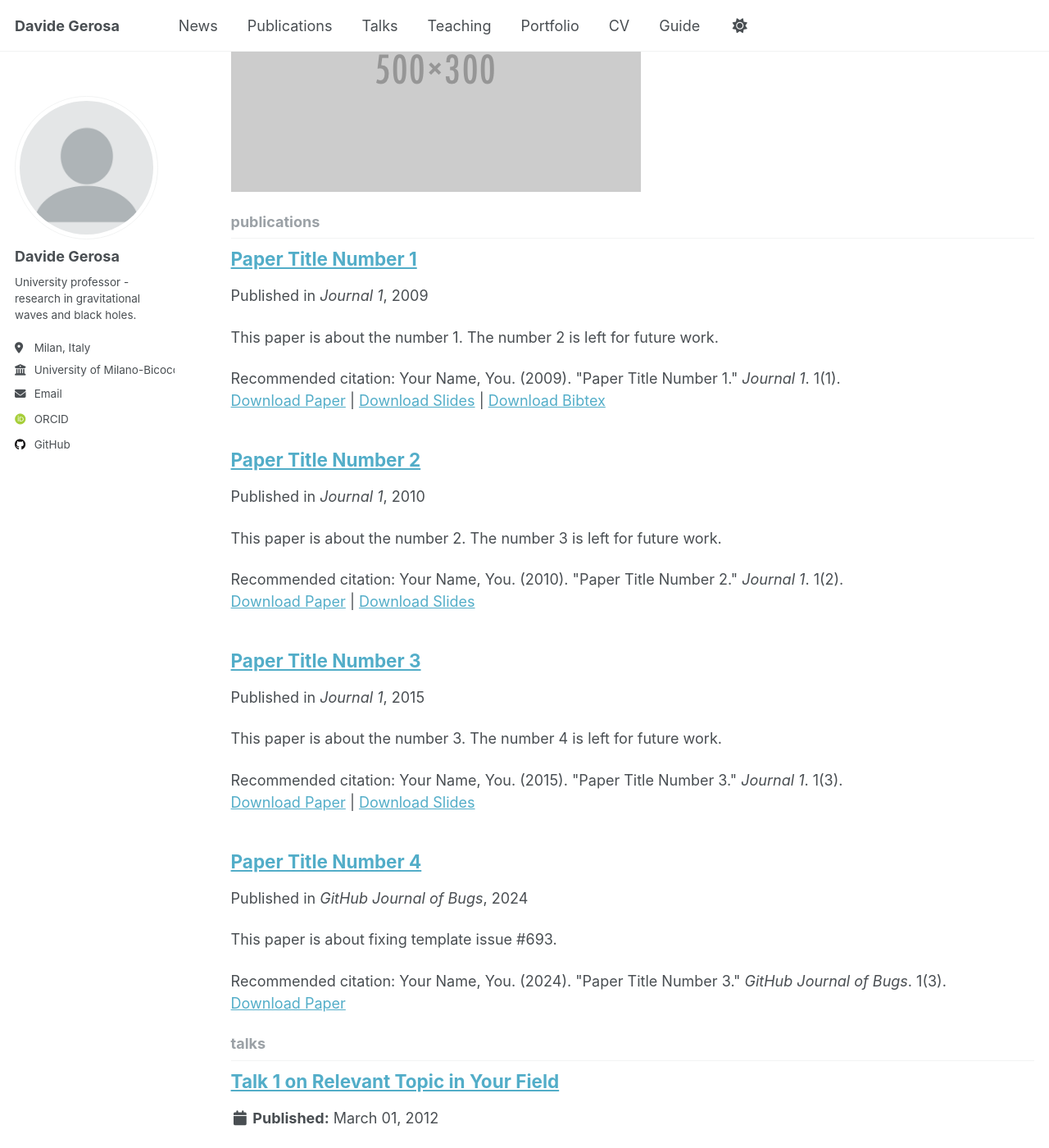
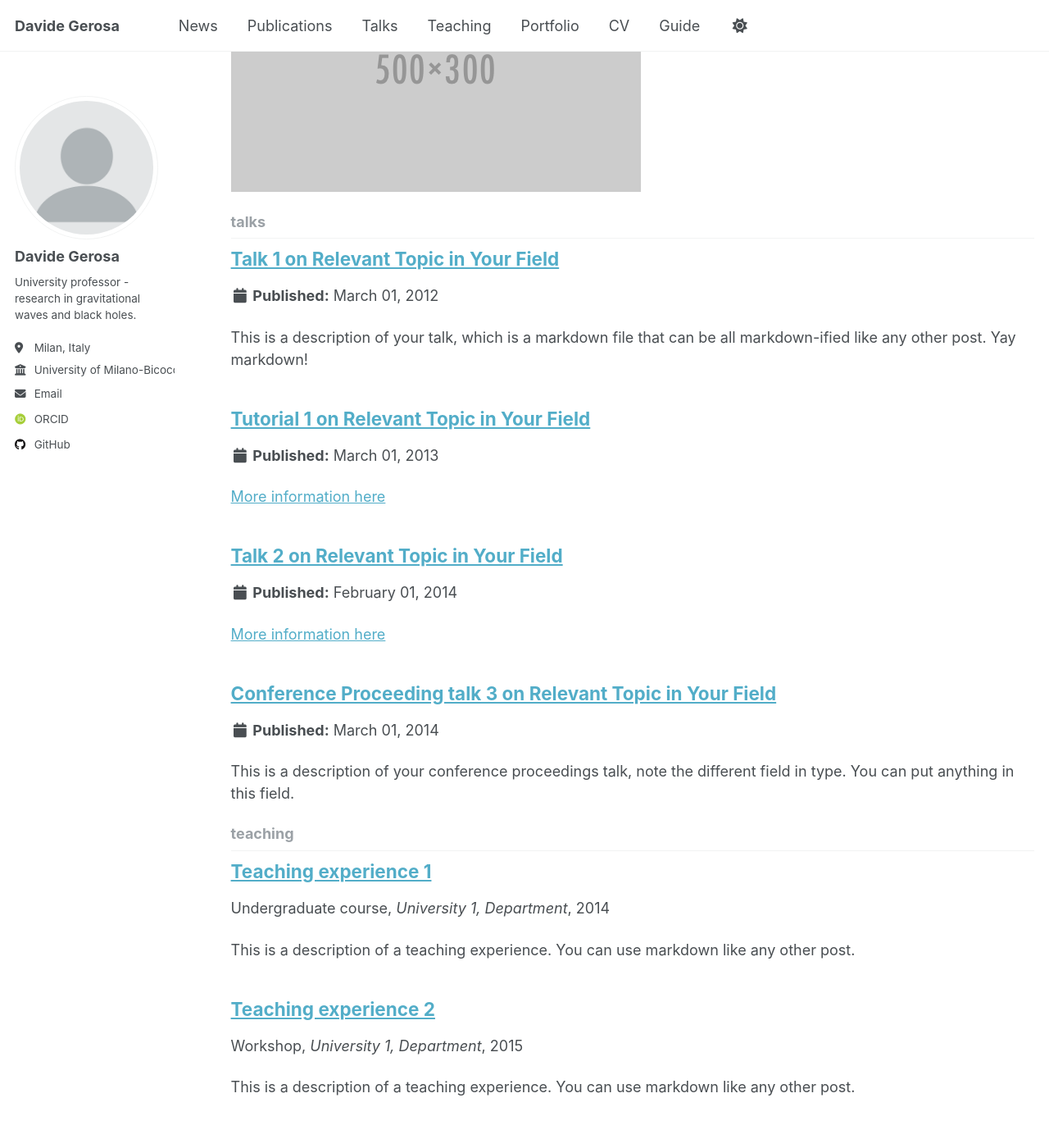
Before and after one commit to dgerosa/website, a Jekyll site: the page built from _pages/collection-archive.html, in a window 1280 px wide and 1400 px high, scrolled down 851 px. Shown: the whole window at 82% size. Built offline with Jekyll 4.4.1, drawn with Linux system fonts in a browser that asks for light colours; some web fonts are replaced.

Commit message:
Fri Jun  6 06:15:46 EDT 2025

```diff
--- a/_config.yml
+++ b/_config.yml
@@ -217,9 +217,9 @@
   teaching:
     output: true
     permalink: /:collection/:path/
-  publications:
-    output: true
-    permalink: /:collection/:path/
+#  publications:
+#    output: true
+#    permalink: /:collection/:path/
   portfolio:
     output: true
     permalink: /:collection/:path/
@@ -258,14 +258,14 @@
       share: true
       comments: true
   # _publications
-  - scope:
-      path: ""
-      type: publications
-    values:
-      layout: single
-      author_profile: true
-      share: true
-      comments: true
+  # - scope:
+  #     path: ""
+  #     type: publications
+  #   values:
+  #     layout: single
+  #     author_profile: true
+  #     share: true
+  #     comments: true
   # _portfolio
   - scope:
       path: ""
--- a/_publications/2009-10-01-paper-title-number-1.md
+++ /dev/null
@@ -1,14 +0,0 @@
----
-title: "Paper Title Number 1"
-collection: publications
-category: manuscripts
-permalink: /publication/2009-10-01-paper-title-number-1
-excerpt: 'This paper is about the number 1. The number 2 is left for future work.'
-date: 2009-10-01
-venue: 'Journal 1'
-slidesurl: 'http://academicpages.github.io/files/slides1.pdf'
-paperurl: 'http://academicpages.github.io/files/paper1.pdf'
-bibtexurl: 'http://academicpages.github.io/files/bibtex1.bib'
-citation: 'Your Name, You. (2009). &quot;Paper Title Number 1.&quot; <i>Journal 1</i>. 1(1).'
----
-The contents above will be part of a list of publications, if the user clicks the link for the publication than the contents of section will be rendered as a full page, allowing you to provide more information about the paper for the reader. When publications are displayed as a single page, the contents of the above "citation" field will automatically be included below this section in a smaller font.
--- a/_publications/2010-10-01-paper-title-number-2.md
+++ /dev/null
@@ -1,14 +0,0 @@
----
-title: "Paper Title Number 2"
-collection: publications
-category: manuscripts
-permalink: /publication/2010-10-01-paper-title-number-2
-excerpt: 'This paper is about the number 2. The number 3 is left for future work.'
-date: 2010-10-01
-venue: 'Journal 1'
-slidesurl: 'http://academicpages.github.io/files/slides2.pdf'
-paperurl: 'http://academicpages.github.io/files/paper2.pdf'
-citation: 'Your Name, You. (2010). &quot;Paper Title Number 2.&quot; <i>Journal 1</i>. 1(2).'
----
-
-The contents above will be part of a list of publications, if the user clicks the link for the publication than the contents of section will be rendered as a full page, allowing you to provide more information about the paper for the reader. When publications are displayed as a single page, the contents of the above "citation" field will automatically be included below this section in a smaller font.
--- a/_publications/2015-10-01-paper-title-number-3.md
+++ /dev/null
@@ -1,14 +0,0 @@
----
-title: "Paper Title Number 3"
-collection: publications
-category: manuscripts
-permalink: /publication/2015-10-01-paper-title-number-3
-excerpt: 'This paper is about the number 3. The number 4 is left for future work.'
-date: 2015-10-01
-venue: 'Journal 1'
-slidesurl: 'http://academicpages.github.io/files/slides3.pdf'
-paperurl: 'http://academicpages.github.io/files/paper3.pdf'
-citation: 'Your Name, You. (2015). &quot;Paper Title Number 3.&quot; <i>Journal 1</i>. 1(3).'
----
-
-The contents above will be part of a list of publications, if the user clicks the link for the publication than the contents of section will be rendered as a full page, allowing you to provide more information about the paper for the reader. When publications are displayed as a single page, the contents of the above "citation" field will automatically be included below this section in a smaller font.
--- a/_publications/2024-02-17-paper-title-number-4.md
+++ /dev/null
@@ -1,13 +0,0 @@
----
-title: "Paper Title Number 4"
-collection: publications
-category: conferences
-permalink: /publication/2024-02-17-paper-title-number-4
-excerpt: 'This paper is about fixing template issue #693.'
-date: 2024-02-17
-venue: 'GitHub Journal of Bugs'
-paperurl: 'http://academicpages.github.io/files/paper3.pdf'
-citation: 'Your Name, You. (2024). &quot;Paper Title Number 3.&quot; <i>GitHub Journal of Bugs</i>. 1(3).'
----
-
-The contents above will be part of a list of publications, if the user clicks the link for the publication than the contents of section will be rendered as a full page, allowing you to provide more information about the paper for the reader. When publications are displayed as a single page, the contents of the above "citation" field will automatically be included below this section in a smaller font.
```
Also changed, not shown: _pages/publications.html (deleted, +0 -33 lines).
